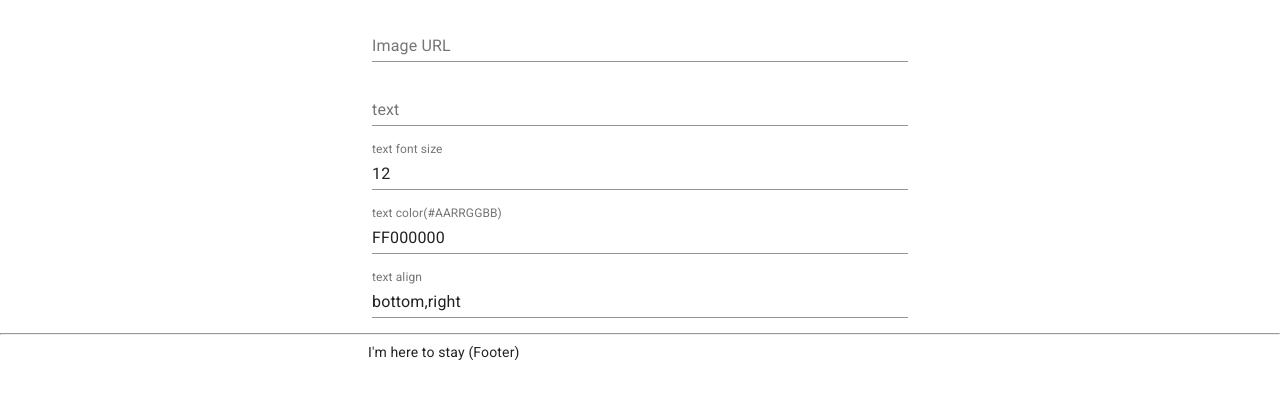
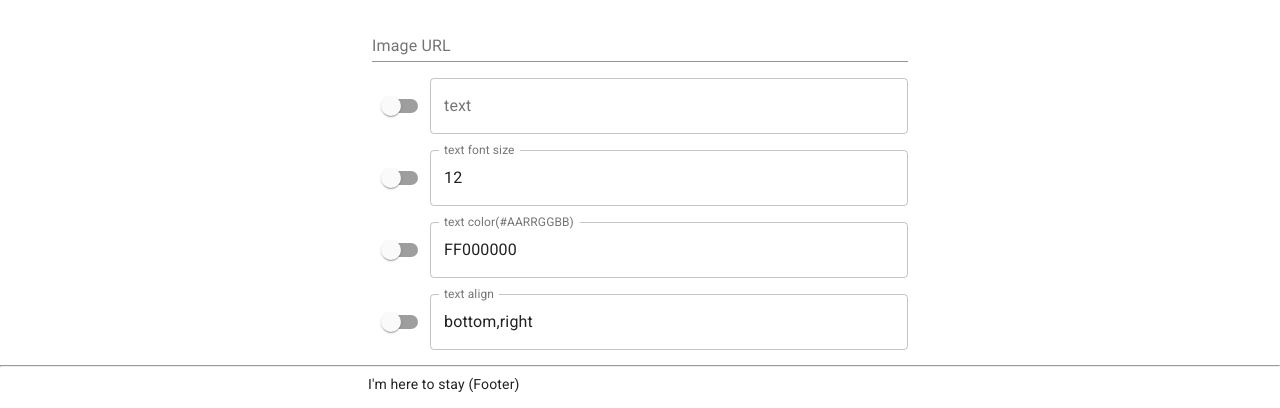
Before and after one commit to hankei6km/image-url-workbench, a Next.js app: page / in a window 1280 px wide. Shown: the part 315-723 px from the top of the page. Built offline with nearby package versions, Linux system fonts and the light colour scheme.

Commit message:
Switch enabled of param fields

```diff
--- a/pages/index.tsx
+++ b/pages/index.tsx
@@ -1,9 +1,10 @@
-import React, { useState, useReducer, useEffect } from 'react';
+import React, { useState, useReducer, useEffect, useCallback } from 'react';
 import Layout from '../components/Layout';
 import Container from '@material-ui/core/Container';
 // import Typography from '@material-ui/core/Typography';
 import Box from '@material-ui/core/Box';
 import Card from '@material-ui/core/Card';
+import Switch from '@material-ui/core/Switch';
 import TextField from '@material-ui/core/TextField';
 
 type previewUrlState = {
@@ -32,10 +33,16 @@ type actTypeInput = {
   type: 'setParam' | 'setImgUrl';
   payload: [string, string];
 };
-type actType = actTypeInput;
+type actTypeEnabled = {
+  type: 'setEnabled';
+  payload: [string, boolean];
+};
+type actType = actTypeInput | actTypeEnabled;
+
 function reducer(state: previewUrlState, action: actType): previewUrlState {
   const newState: previewUrlState = { ...state };
   switch (action.type) {
+    case 'setEnabled':
     case 'setParam':
       const ak = action.payload[0];
       let replaced = false;
@@ -43,18 +50,18 @@ function reducer(state: previewUrlState, action: actType): previewUrlState {
         if (key === ak) {
           replaced = true;
           return {
-            enabled,
+            enabled: action.type === 'setEnabled' ? action.payload[1] : enabled,
             key,
-            value: action.payload[1]
+            value: action.type === 'setParam' ? action.payload[1] : value
           };
         }
         return { enabled, key, value };
       });
       if (!replaced) {
         r.push({
-          enabled: true,
+          enabled: action.type === 'setEnabled' ? action.payload[1] : false,
           key: action.payload[0],
-          value: action.payload[1]
+          value: action.type === 'setParam' ? action.payload[1] : ''
         });
       }
       newState.params = r;
@@ -112,6 +119,16 @@ const IndexPage = () => {
     setPreviewUrl(state.previewUrl);
   }, [state.previewUrl]);
 
+  const paramKeyIsEnabled = useCallback(
+    (paramKey: string) => {
+      const idx = state.params.findIndex(
+        ({ enabled, key }) => key === paramKey && enabled
+      );
+      return idx >= 0;
+    },
+    [state.params]
+  );
+
   return (
     <Layout title="Home | Next.js + TypeScript Example">
       <Container maxWidth="sm">
@@ -168,20 +185,37 @@ const IndexPage = () => {
           }
         ].map(
           ({
-            enabled = true,
             paramsKey,
             label,
             defaultValue,
             transfomer
           }: {
-            enabled?: boolean;
             paramsKey: string;
             label: string;
             defaultValue: string;
             transfomer?: (v: string | number) => string;
           }) => (
-            <Box p={1} key={paramsKey}>
+            <Box
+              p={1}
+              key={paramsKey}
+              display="flex"
+              flexDirection="row"
+              alignItems="center"
+            >
+              <Switch
+                checked={paramKeyIsEnabled(paramsKey)}
+                onChange={(e) => {
+                  dispatch({
+                    type: 'setEnabled',
+                    payload: [paramsKey, e.target.checked]
+                  });
+                }}
+                color="primary"
+                name={label}
+                inputProps={{ 'aria-label': `switch enabled ${label}` }}
+              />
               <TextField
+                variant="outlined"
                 id={paramsKey}
                 label={label}
                 defaultValue={defaultValue}
```
